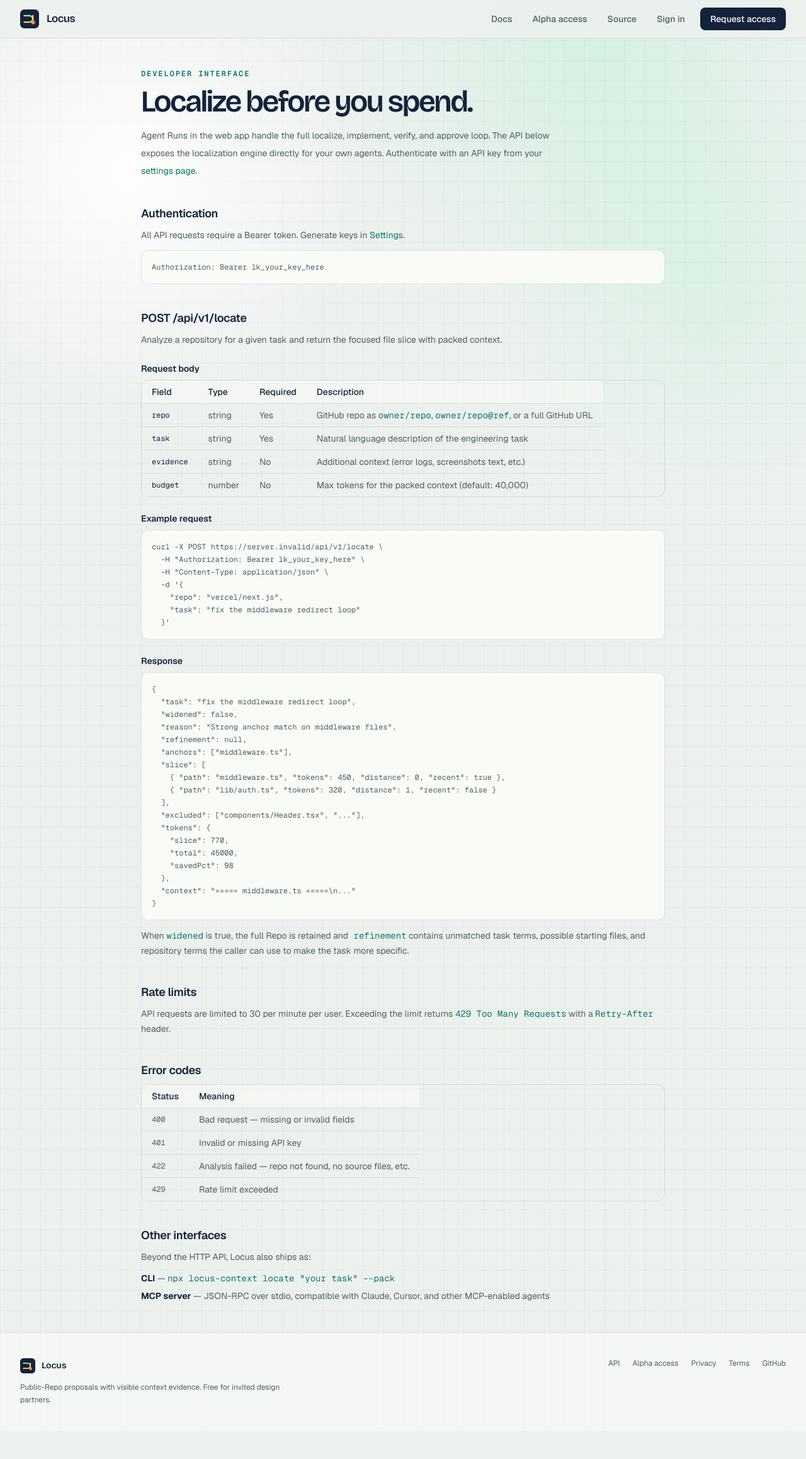
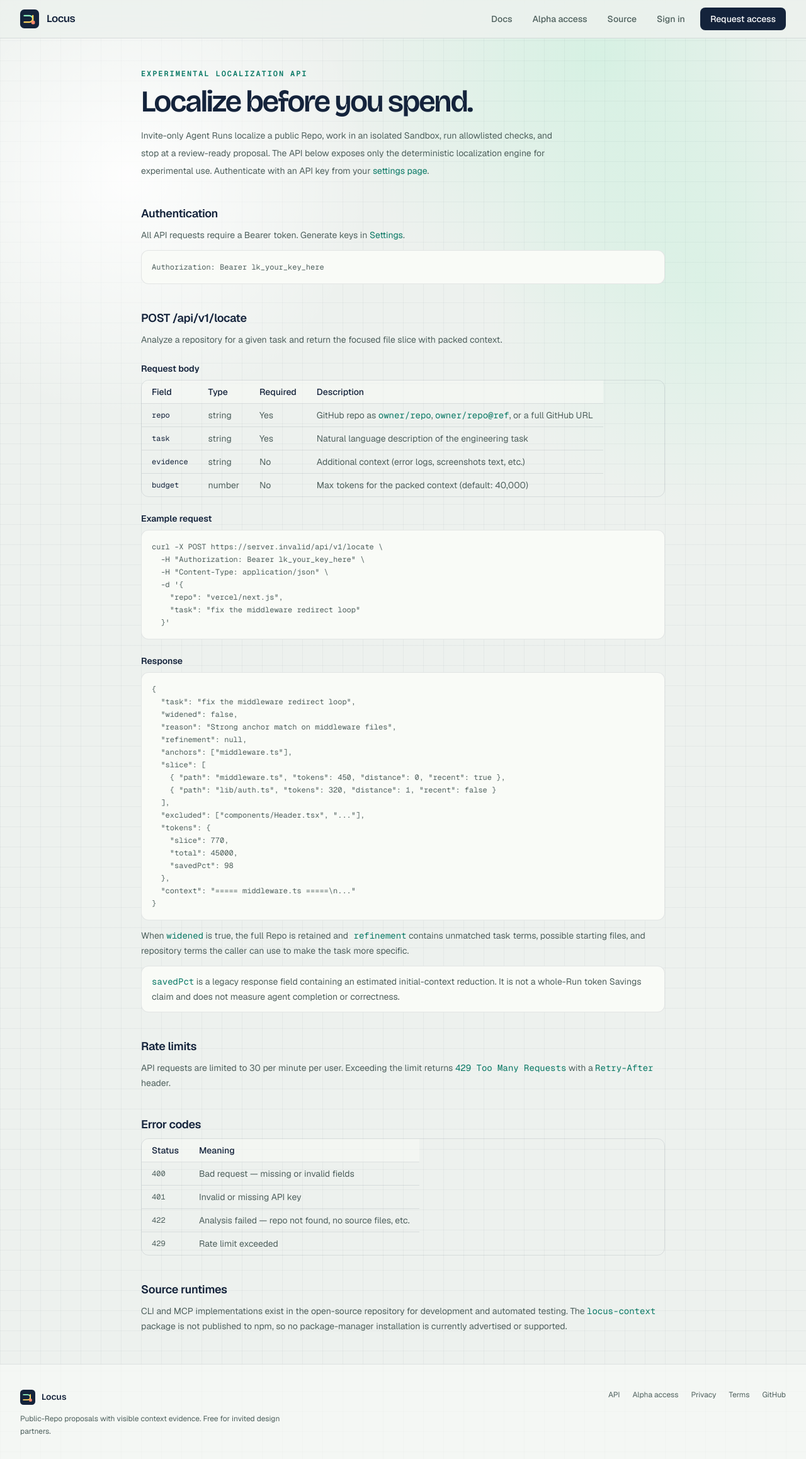
Before and after one commit to taranggoyal70/locus, a Next.js app: page /docs in a window 1280 px wide. Shown: the top 2316 px of the page at 63% size. Before the commit the page ends 2272 px from the top, so only its background shows below. Built offline with nearby package versions, Linux system fonts and the light colour scheme; no server answers.

Commit message:
Document the experimental API boundaries

```diff
--- a/src/app/docs/page.tsx
+++ b/src/app/docs/page.tsx
@@ -5,18 +5,21 @@
 import Link from "next/link";
 
 export const metadata: Metadata = {
-  title: "API Reference — Locus",
-  description: "Use the Locus API to get task-sized context from any GitHub repository for your AI coding agents.",
+  title: "Experimental API Reference — Locus",
+  description: "Use the experimental Locus API to localize public JavaScript and TypeScript repositories.",
 };
 
 export default function DocsPage() {
   return (
     <MarketingShell>
       <main className="mx-auto max-w-4xl px-5 py-12 sm:px-8">
-        <p className="font-mono text-xs font-semibold uppercase tracking-[0.16em] text-accent">Developer interface</p>
+        <p className="font-mono text-xs font-semibold uppercase tracking-[0.16em] text-accent">Experimental localization API</p>
         <h1 className="mt-3 font-display text-4xl font-semibold tracking-[-0.05em] text-paper sm:text-5xl">Localize before you spend.</h1>
         <p className="mt-4 max-w-2xl text-sm leading-7 text-muted-light">
-          Agent Runs in the web app handle the full localize, implement, verify, and approve loop. The API below exposes the localization engine directly for your own agents. Authenticate with an API key from your <Link href="/settings" className="text-accent hover:underline">settings page</Link>.
+          Invite-only Agent Runs localize a public Repo, work in an isolated Sandbox, run
+          allowlisted checks, and stop at a review-ready proposal. The API below exposes only the
+          deterministic localization engine for experimental use. Authenticate with an API key
+          from your <Link href="/settings" className="text-accent hover:underline">settings page</Link>.
         </p>
 
         <div className="aperture-rule mt-8" />
@@ -114,6 +117,11 @@
             <code className="text-accent"> refinement</code> contains unmatched task terms, possible
             starting files, and repository terms the caller can use to make the task more specific.
           </p>
+          <p className="mt-3 rounded-xl border border-line-strong bg-surface px-4 py-3 text-sm leading-6 text-muted-light">
+            <code className="text-accent">savedPct</code> is a legacy response field containing an
+            estimated initial-context reduction. It is not a whole-Run token Savings claim and does
+            not measure agent completion or correctness.
+          </p>
         </section>
 
         <section className="mt-10">
@@ -144,14 +152,12 @@
         </section>
 
         <section className="mt-10">
-          <h2 className="text-lg font-semibold tracking-[-0.02em] text-paper">Other interfaces</h2>
+          <h2 className="text-lg font-semibold tracking-[-0.02em] text-paper">Source runtimes</h2>
           <p className="mt-2 text-sm leading-6 text-muted-light">
-            Beyond the HTTP API, Locus also ships as:
+            CLI and MCP implementations exist in the open-source repository for development and
+            automated testing. The <code className="text-accent">locus-context</code> package is not
+            published to npm, so no package-manager installation is currently advertised or supported.
           </p>
-          <ul className="mt-3 space-y-2 text-sm text-muted-light">
-            <li><strong className="text-paper">CLI</strong> — <code className="text-accent">npx locus-context locate &quot;your task&quot; --pack</code></li>
-            <li><strong className="text-paper">MCP server</strong> — JSON-RPC over stdio, compatible with Claude, Cursor, and other MCP-enabled agents</li>
-          </ul>
         </section>
       </main>
     </MarketingShell>
```
Also changed, not shown: 1 other file (tests, documents, lock files or other folders).
